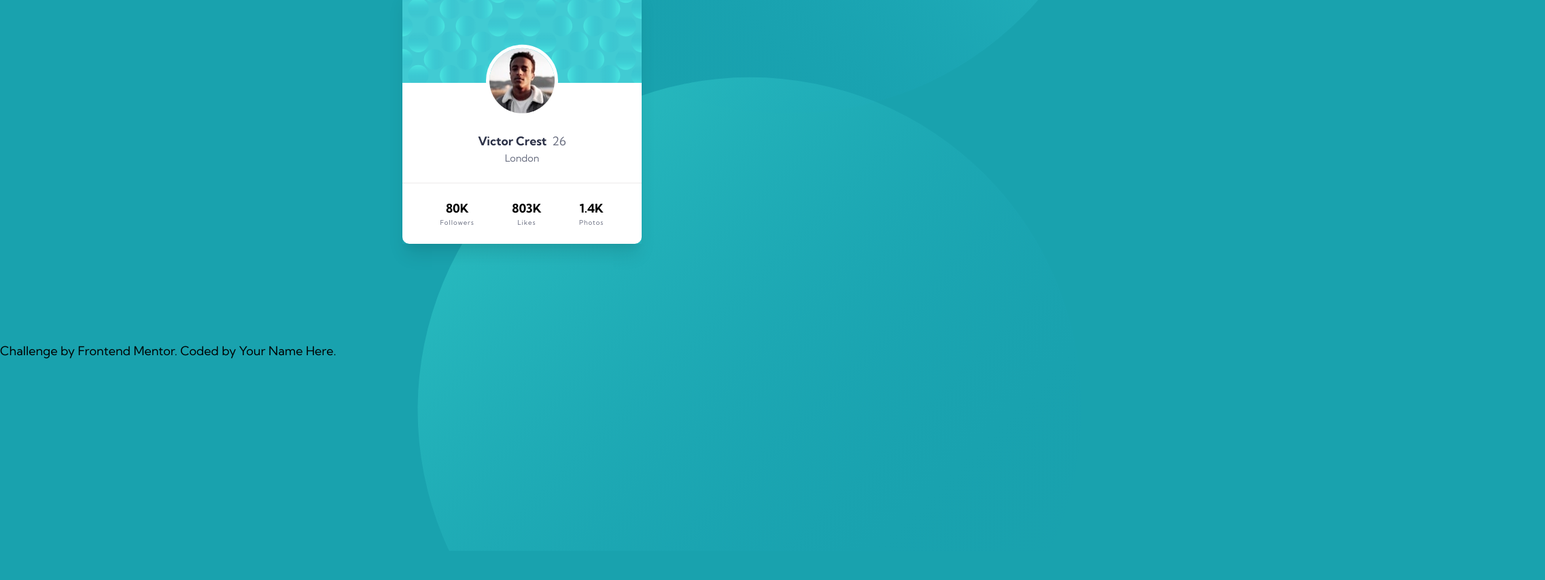
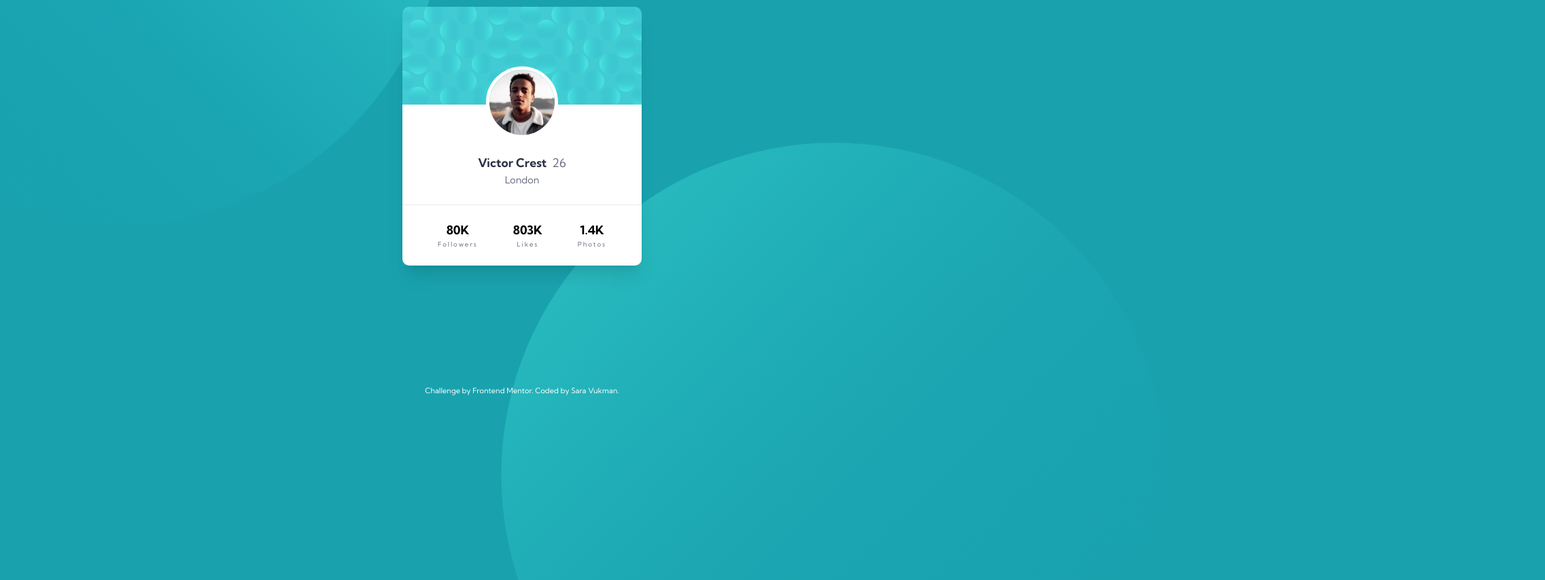
Before and after one commit to Sammbra/Profile-card-component, a plain HTML site: page index.html in a window 1536 px wide. Shown: the part 166-1020 px from the top of the page at 68% size, 2273 px wide, since content can reach past the window. Before the commit the page ends 977 px from the top, so only its background shows below. Drawn offline with Linux system fonts and the light colour scheme.

Commit message:
create media for desktop version

```diff
--- a/index.html
+++ b/index.html
@@ -7,6 +7,7 @@
   <link rel="preconnect" href="https://fonts.gstatic.com">
   <link href="https://fonts.googleapis.com/css2?family=Kumbh+Sans:wght@400;700&display=swap" rel="stylesheet">
   <link rel="stylesheet" href="main.css">
+  <link rel="stylesheet" href="media.css">
   <title>Frontend Mentor | Profile card component</title>
 </head>
 <body>
@@ -41,7 +42,7 @@
   <footer>
     <div class="attribution">
       Challenge by <a href="https://www.frontendmentor.io?ref=challenge" target="_blank">Frontend Mentor</a>.
-      Coded by <a href="#">Your Name Here</a>.
+      Coded by <a href="https://github.com/Sammbra" target="_blank">Sara Vukman</a>.
     </div>
   </footer>
 </body>
--- a/main.css
+++ b/main.css
@@ -14,31 +14,32 @@
 
 a {
   text-decoration: none;
-    color: #000;
+  color: var(--white-color);
 }
 
 body {
   font-size: 1.125rem;
-    font-family: 'Kumbh Sans', sans-serif;
+  font-family: "Kumbh Sans", sans-serif;
   line-height: 1.6;
   background-color: var(--dark-cyan);
   position: relative;
+  overflow: hidden;
 }
 
 body::before {
-    content: '';
-    background: url('images/bg-pattern-top.svg') no-repeat;
+  content: "";
+  background: url("images/bg-pattern-top.svg") no-repeat;
   position: absolute;
-    background-position-x: 120%;
-    background-position-y: 230%;
+  background-position-x: -45rem;
+  background-position-y: -40rem;
   height: 100%;
   width: 100%;
   z-index: -1;
 }
 
 body::after {
-    content: '';
-    background: url('images/bg-pattern-bottom.svg') no-repeat;
+  content: "";
+  background: url("images/bg-pattern-bottom.svg") no-repeat;
   position: absolute;
   height: 100%;
   width: 100%;
@@ -54,11 +55,12 @@ body::after {
 }
 
 .container .box-shadow {
-    box-shadow: rgba(0, 0, 0, 0.1) 0px 20px 25px -5px, rgba(0, 0, 0, 0.04) 0px 10px 10px -5px;
+  box-shadow: rgba(0, 0, 0, 0.1) 0px 20px 25px -5px,
+    rgba(0, 0, 0, 0.04) 0px 10px 10px -5px;
 }
 
 .container #card-header {
-    background: url('images/bg-pattern-card.svg') no-repeat center center/cover;
+  background: url("images/bg-pattern-card.svg") no-repeat center center/cover;
   height: 9rem;
   border-radius: 0.625rem 0.625rem 0 0;
   position: relative;
@@ -129,6 +131,22 @@ body::after {
   font-weight: 100;
   color: var(--grayish-blue);
   text-align: center;
-    letter-spacing: 0.1em;
+  letter-spacing: 0.2em;
   margin-bottom: 1.5rem;
 }
+
+footer {
+  display: flex;
+  justify-content: center;
+  align-items: center;
+  font-size: 0.6875rem;
+  color: var(--white-color);
+}
+
+footer .attribution a {
+  transition: color 300ms ease;
+}
+
+footer .attribution a:hover {
+  color: var(--dark-blue);
+}
--- /dev/null
+++ b/media.css
@@ -0,0 +1,35 @@
+@media(min-width: 500px) {
+    body::after {
+        right: -50%;
+        transform: translateY(-50%);
+    }
+}
+
+@media(min-width: 1000px) {
+    body::before {
+        background-position-x:-30rem;
+    }
+}
+
+@media(min-width: 1300px) {
+    .container {
+        padding: 11rem 1.5rem;
+    }
+
+    body::before {
+        background-position-y: -30rem;
+        background-position-x: -20rem;
+    }
+
+    body::after {
+        right: -48%;
+        transform: translateY(-50%);
+    }
+}
+
+@media(min-width: 1600px) {
+    body::after {
+        right: -75%;
+        transform: translateY(10%);
+    }
+}
```
Lines whose indentation alone changed are shown as unchanged.
